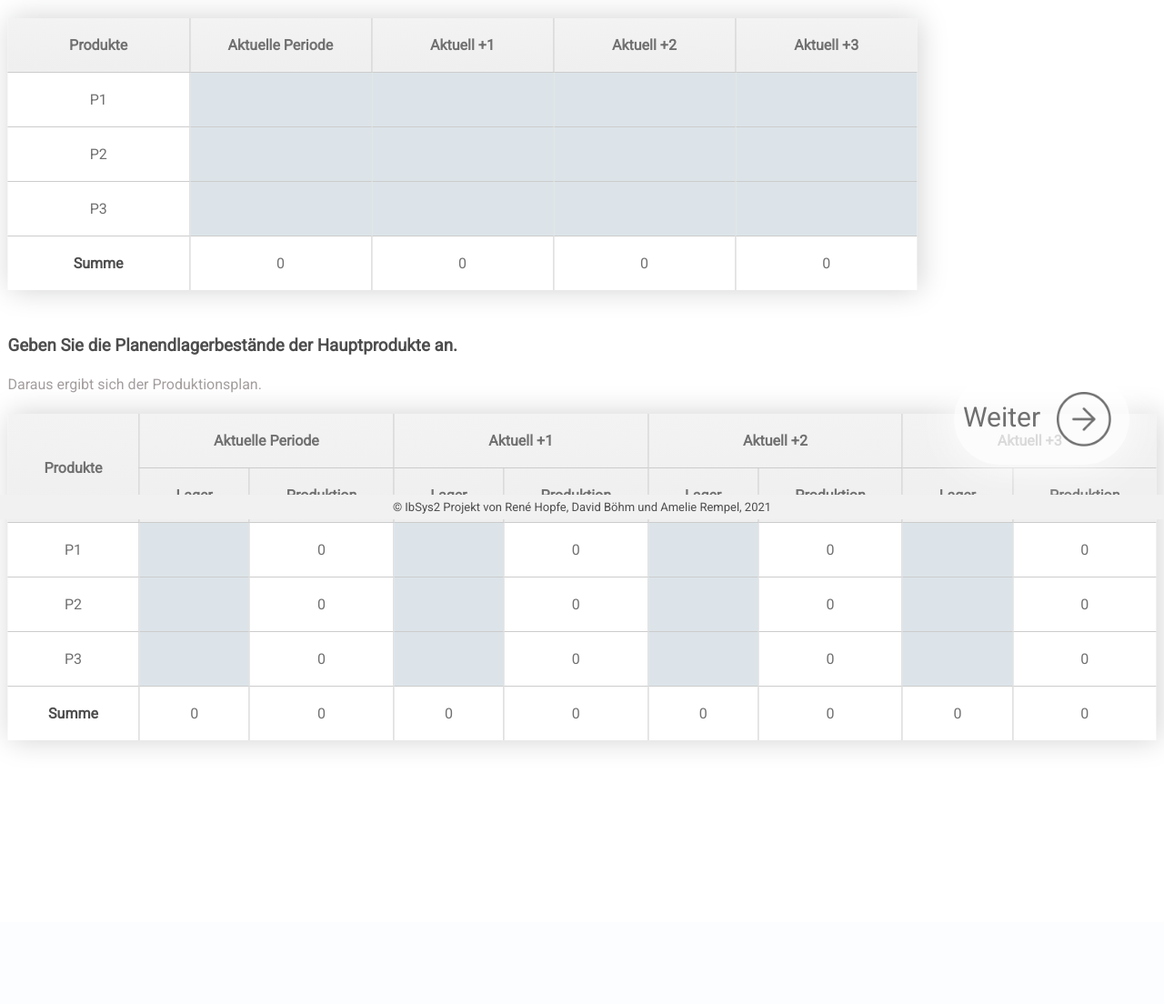
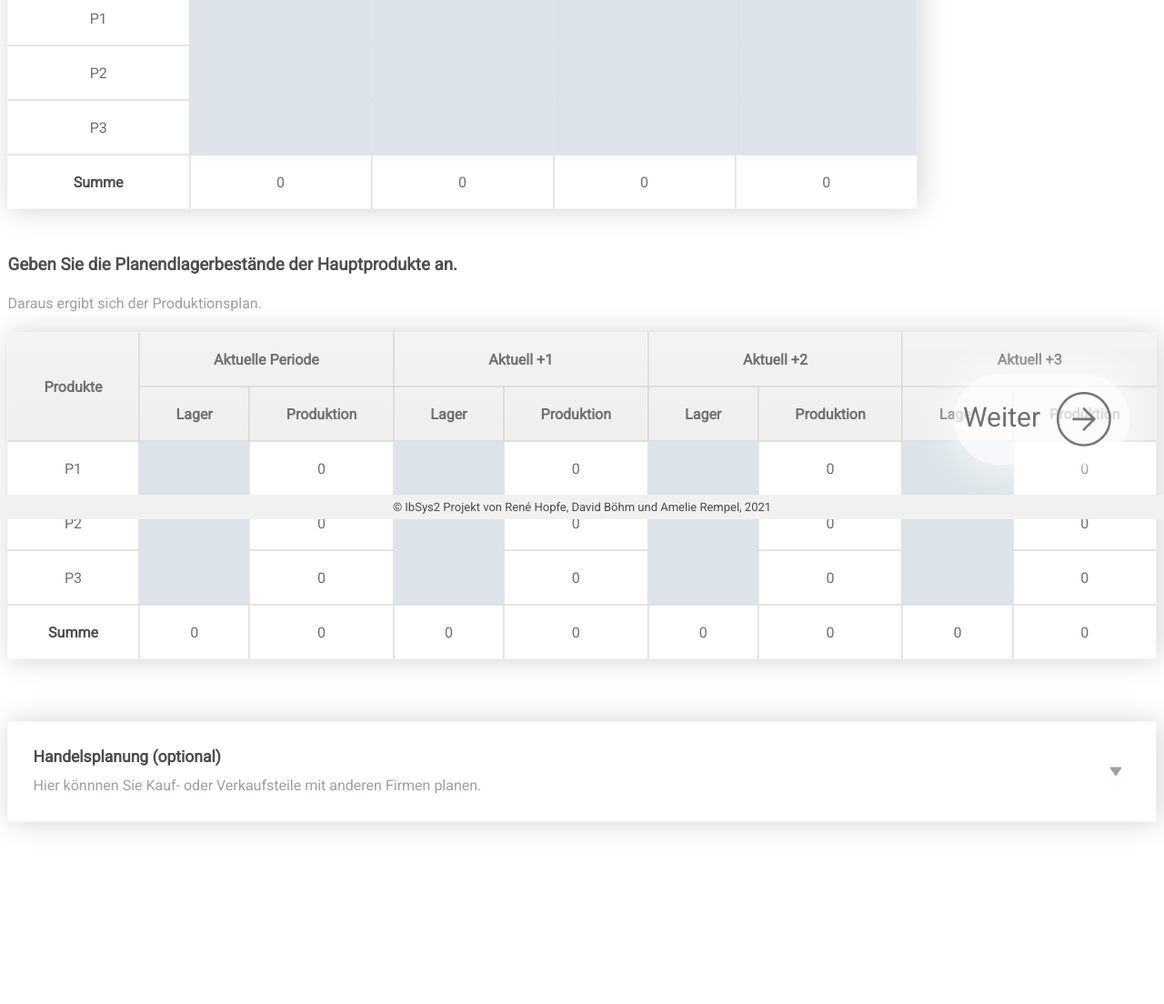
Before and after one commit to hore1014/WinningTool, a Flask app: template src/templates/2_salesPrediction.html in a window 1280 px wide. Shown: the part 229-1333 px from the top of the page at 91% size. Before the commit the page ends 1051 px from the top, so only its background shows below. Run offline with Flask 2, Linux system fonts and the light colour scheme; the template is opened without the code that fills it, so the values that code supplies are empty.

Commit message:
Handelsplanung hinzugefügt

```diff
--- a/src/static/css/style.css
+++ b/src/static/css/style.css
@@ -13,6 +13,7 @@ Inhalt dieser css-Datei:
 - PROGRESSBAR
 - VORHERIGE PERIODE SEITE
 - NAVIGATIONSLEISTE
+- COLLAPSIBLE
 - TABWIDGET
 - WARNING
 - FOOTER
@@ -50,11 +51,6 @@ label {
 }
 
 .error {
-  color: #eb6157;
-  text-align: center;
-}
-
-.invalid {
   color: #eb6157;
   text-align: center;
 }
@@ -163,7 +159,6 @@ input::-webkit-inner-spin-button {
 }
 
 .starts-below-navbar {
-  top: auto;
   margin-top: 500px;
   min-height: 700px;
 }
@@ -213,6 +208,8 @@ h3 {
 
 .centered-header {
   text-align: center;
+  border: none;
+  border-radius: 20px;
 }
 
 /* BILDER -----------------------------------------------*/
@@ -244,6 +241,15 @@ h3 {
   display: block;
   margin-left: auto;
   margin-right: auto;
+}
+
+#arrow-down {
+  right: 20px;
+  height: 10px;
+  margin: 0;
+  position: absolute;
+  top: 50%;
+  transform: translateY(-50%);
 }
 
 /* BUTTONS -----------------------------------------------*/
@@ -797,6 +803,40 @@ label[for="file-selector"]:hover {
   background: #e4e4e4;
 }
 
+/* COLLAPSIBLE --------------------------------------------*/
+.collapsible {
+  background-color: white;
+  color: #a49e9e;
+  cursor: pointer;
+  padding: 18px;
+  width: 100%;
+  border: none;
+  text-align: left;
+  outline: none;
+  font-size: 15px;
+  box-shadow: 3px 0px 30px #d3d2d2;
+  margin-top: 50px;
+}
+
+.collapsible h3,
+.collapsible p {
+  margin: 10px;
+}
+
+.activated,
+.collapsible:hover {
+  background-color: #f8f8f8;
+}
+
+.content {
+  padding: 18px;
+  display: none;
+  overflow: hidden;
+  background-color: #f1f1f1;
+  justify-content: center;
+  align-items: center;
+}
+
 /* TABWIDGET ----------------------------------------------*/
 .tab-widget-content {
   padding: 50px;
--- a/src/templates/2_salesPrediction.html
+++ b/src/templates/2_salesPrediction.html
@@ -26,18 +26,13 @@
           <a href="1_lastPeriod.html">Vorherige Periode</a>
         </li>
         <li class="active">
-          <a>Absatz-Prognosen und Produktionsplan</a
-          >
+          <a>Absatz-Prognosen und Produktionsplan</a>
         </li>
         <li>
-          <a
-            >Lager und Produktion der Zwischenerzeugnisse</a
-          >
+          <a>Lager und Produktion der Zwischenerzeugnisse</a>
         </li>
         <li>
-          <a
-            >Produktionsreihenfolge und Splitting</a
-          >
+          <a>Produktionsreihenfolge und Splitting</a>
         </li>
         <li><a>Bestellungen</a></li>
         <li><a>Kapazität</a></li>
@@ -312,12 +307,165 @@
             </tr>
           </tbody>
         </table>
+        <br />
+        <button type="button" class="collapsible">
+          <div style="position: relative">
+            <div style="display: inline-block">
+              <h3>Handelsplanung (optional)</h3>
+              <p>
+                Hier könnnen Sie Kauf- oder Verkaufsteile mit anderen Firmen
+                planen.
+              </p>
+            </div>
+            <div style="display: inline-block; float: right">
+              <img
+                id="arrow-down"
+                src="{{ url_for('static', filename='img/downArrow.png') }}"
+              />
+            </div>
+          </div>
+        </button>
+
+        <div class="content">
+          <div class="vertical-scrollable-table-wrapper">
+            <table id="trade-table">
+              <thead>
+                <tr>
+                  <td>Artikel</td>
+                  <td>Bestellmenge</td>
+                  <td>Verkaufsmenge</td>
+                  <td>
+                    Preis <br />
+                    (€ pro Stück)
+                  </td>
+                </tr>
+              </thead>
+              <tbody id="trade-table-body"></tbody>
+            </table>
+          </div>
+        </div>
+        <script>
+          var coll = document.getElementsByClassName("collapsible");
+          var i;
+
+          for (i = 0; i < coll.length; i++) {
+            coll[i].addEventListener("click", function () {
+              this.classList.toggle("activated");
+              var content = this.nextElementSibling;
+              if (content.style.display === "block") {
+                content.style.display = "none";
+                document.getElementById("arrow-down").style.transform =
+                  "rotate(0deg)";
+              } else {
+                content.style.display = "block";
+                document.getElementById("arrow-down").style.transform =
+                  "rotate(180deg) translateY(5px)";
+              }
+            });
+          }
+        </script>
+
+        <script>
+          const articleList = [
+            "P1",
+            "P2",
+            "P3",
+            "E4",
+            "E5",
+            "E6",
+            "E7",
+            "E8",
+            "E9",
+            "E10",
+            "E11",
+            "E12",
+            "E13",
+            "E14",
+            "E15",
+            "E16",
+            "E17",
+            "E18",
+            "E19",
+            "E20",
+            "E26",
+            "E29",
+            "E30",
+            "E31",
+            "E49",
+            "E50",
+            "E51",
+            "E54",
+            "E55",
+            "E56",
+            "K21",
+            "K22",
+            "K23",
+            "K24",
+            "K25",
+            "K27",
+            "K28",
+            "K32",
+            "K33",
+            "K34",
+            "K35",
+            "K36",
+            "K37",
+            "K38",
+            "K39",
+            "K40",
+            "K41",
+            "K42",
+            "K43",
+            "K44",
+            "K45",
+            "K46",
+            "K47",
+            "K48",
+            "K52",
+            "K53",
+            "K57",
+            "K58",
+            "K59",
+          ];
+
+          /* Fill Table with rows */
+          var body = document.getElementById("trade-table-body");
+
+          for (var i = 0; i < articleList.length; i++) {
+            body.innerHTML +=
+              '<tr><td name="article_' +
+              articleList[i] +
+              '">' +
+              articleList[i] +
+              '</td><td class="editable" ><input type="number" name="order_amount_' +
+              articleList[i] +
+              '" value="0"></td><td class="editable" ><input type="number" name="sell_amount_' +
+              articleList[i] +
+              '" value="0"/></td><td class="editable"><input type="number" name="price_' +
+              articleList[i] +
+              '" value="0"/></td></tr>';
+          }
+        </script>
+
+        <br class="spacing" />
       </div>
 
       <div hidden>
-        <input type="number" name="before_P1" value="{{ inventory['P1'][0] }}">
-        <input type="number" name="before_P2" value="{{ inventory['P2'][0] }}">
-        <input type="number" name="before_P3" value="{{ inventory['P3'][0] }}">
+        <input
+          type="number"
+          name="before_P1"
+          value="{{ inventory['P1'][0] }}"
+        />
+        <input
+          type="number"
+          name="before_P2"
+          value="{{ inventory['P2'][0] }}"
+        />
+        <input
+          type="number"
+          name="before_P3"
+          value="{{ inventory['P3'][0] }}"
+        />
       </div>
 
       <br class="spacing" />
@@ -395,7 +543,8 @@
                 "stock_P" + row + "_" + (column - 1)
               )[0].value;
             } else {
-              salesCellBefore = document.getElementsByName("before_P" + row)[0].value;
+              salesCellBefore = document.getElementsByName("before_P" + row)[0]
+                .value;
             }
             if (salesCell.length == 0) {
               salesNumber = 0;
```
Also changed, not shown: src/static/img/downArrow.png (added).
